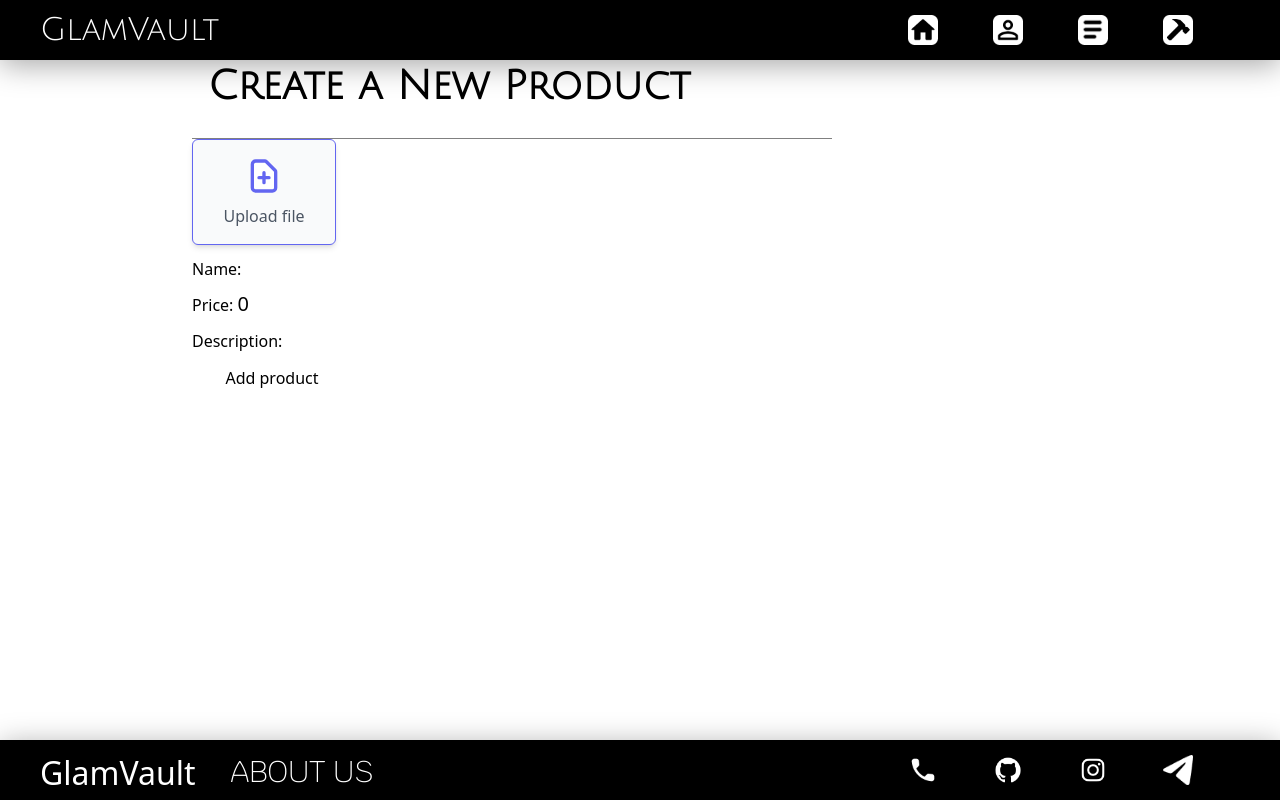
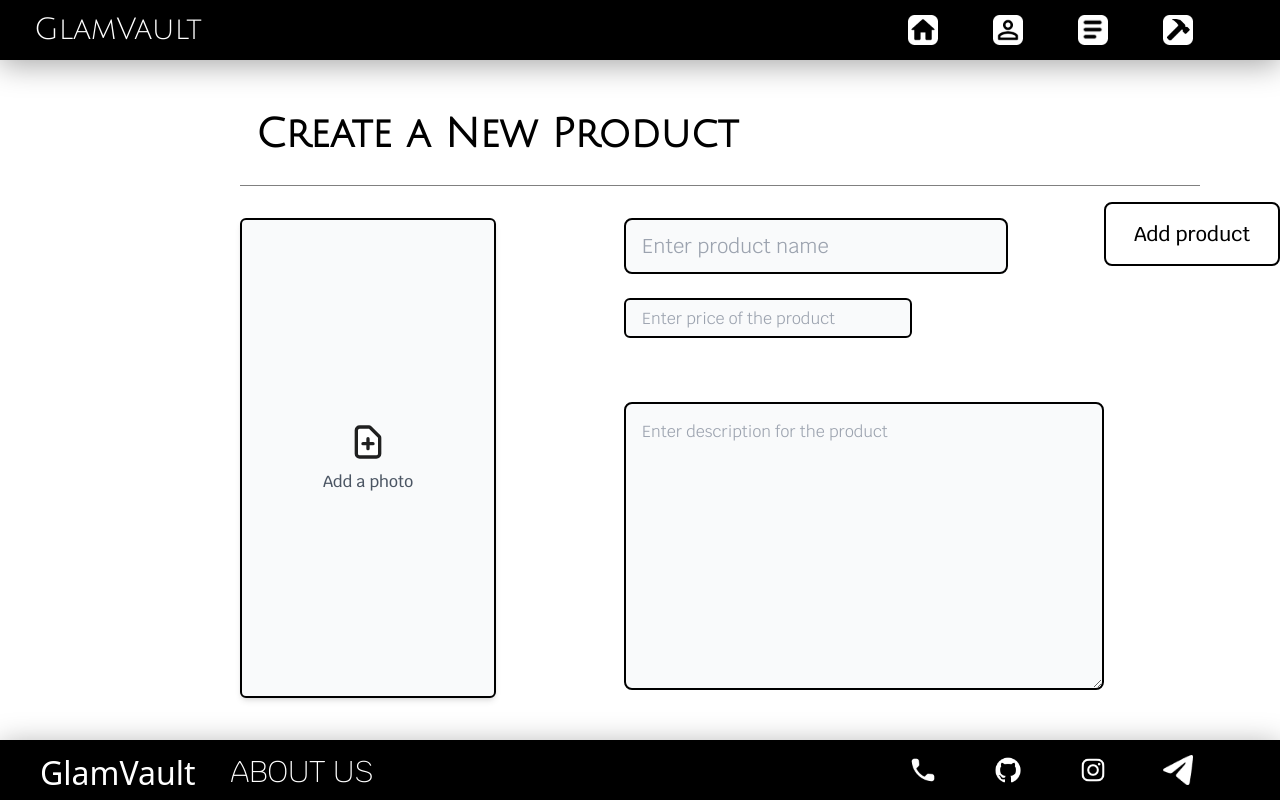
Before and after one commit to Th1ef0/GlamVault, a SvelteKit app: page /admin in a window 1280 px wide. Built offline with nearby package versions, Linux system fonts and the light colour scheme; a web font is replaced by a local one.

Commit message:
Fix admin page + minor changes

```diff
--- a/package.json
+++ b/package.json
@@ -31,6 +31,7 @@
 	"type": "module",
 	"dependencies": {
 		"@eslint/js": "^9.6.0",
+		"@supabase/supabase-js": "^2.44.4",
 		"axios": "^1.7.2",
 		"svelte-routing": "^2.13.0"
 	},
--- a/src/lib/components/Header.svelte
+++ b/src/lib/components/Header.svelte
@@ -3,9 +3,10 @@
 </script>
 
 <div class="header">
- <div class="text">
-  GlamVault
- </div>
+    <a href="/" class="text-white font-Julius font-normal text-3xl ml-6 transition-all duration-300
+    hover:translate-y-[-0.125rem] hover:transition-all hover:duration-300">
+        GlamVault
+    </a>
 
  <NavigationBar />
 </div>
--- /dev/null
+++ b/src/lib/components/MainButton.svelte
@@ -0,0 +1,7 @@
+<button
+    type="submit"
+    class="border-2 border-black rounded-lg bg-white font-Krub text-xl w-44 h-16 font-medium transition-all duration-300
+    hover:text-white hover:bg-black hover:transition-all hover:duration-300"
+>
+    Add product
+</button>
--- a/src/routes/admin/+page.svelte
+++ b/src/routes/admin/+page.svelte
@@ -1,129 +1,193 @@
 <script lang="ts">
     import axios from "axios";
-    import {navigate} from "svelte-routing";
+    import { navigate } from "svelte-routing";
+    import MainButton from "$lib/components/MainButton.svelte";
+    import { createClient } from '@supabase/supabase-js'
 
-    let name = "";
-    let description = "";
-    let price = 0.0;
 
-    function getBase64(): Promise<string> {
-        return new Promise((resolve, reject) => {
-           const reader = new FileReader();
-           const input = document.querySelector("#upload") as HTMLInputElement;
-           const files = input.files as FileList;
-           const file = files[0];
-           reader.readAsDataURL(file);
-           reader.onload = function () {
-             resolve(reader.result as string);
-           };
-           reader.onerror = function (error) {
-             reject(error);
-           };
-        });
-    }
+    const supabase = createClient('https://agkxhhrlhamiyvutsgnb.supabase.co',
+    'eyJhbGciOiJIUzI1NiIsInR5cCI6IkpXVCJ9.eyJpc3MiOiJzdXBhYmFzZSIsInJlZiI6ImFna3hoaHJsaGFtaXl2dXRzZ25iIiwicm9sZSI6ImFub24iLCJpYXQiOjE3MjE1NjI1NzQsImV4cCI6MjAzNzEzODU3NH0.nHUiErQULQlJJOCgMJjpT09BH-BJhY9LaC_T9t2jdLA')
 
-    async function addProduct(img: string) {
+    let name: string;
+    let description: string;
+    let price: number;
+    let selected: File;
+    let photo_flag = false;
+    let error_text = "";
+
+    const link = "https://agkxhhrlhamiyvutsgnb.supabase.co/storage/v1/object/public/images/"
+
+    async function addProduct(img: File) {
         const formData = new FormData();
         formData.append("name", name);
         formData.append("description", description);
         formData.append("price", price.toString());
 
-        await axios.post(
+        const { data, error } = await supabase.storage.from('images').upload(`gv_${name}.png`, img);
+        if (error) {
+            error_text = "Error while uploading image."
+            console.log(error);
+            return;
+        }
+        else {
+            error_text = "";
+            console.log("Success! =D")
+        }
+
+        await axios
+            .post(
                 "http://127.0.0.1:8000/products/new/",
                 {
                     name: name,
                     description: description,
                     price: price,
-                img: img,
+                    img: link + `gv_${name}.png`,
                 },
                 {
                     headers: {
-                    'Content-Type': 'application/json'
-                }
-            }
+                        "Content-Type": "application/json",
+                    },
+                },
             )
             .then(function (response) {
                 console.log(response);
-                navigate('/')
+                navigate("/");
             })
             .catch(function (error) {
+                error_text = "Error while adding product"
                 console.log(error);
-            })
+            });
+        console.log("Here")
     }
 </script>
 
-<div class="full">
+<div class="ml-60">
     <p class="title-main">Create a New Product</p>
-    <div class="divider"/>
-    <form on:submit|preventDefault={() => {getBase64().then(img => {addProduct(img)})}} method="get">
-        <div class="rounded-md border border-indigo-500 bg-gray-50 p-4 shadow-md w-36">
-            <label for="upload" class="flex flex-col items-center gap-2 cursor-pointer">
-                <svg xmlns="http://www.w3.org/2000/svg" class="h-10 w-10 fill-white stroke-indigo-500"
-                     viewBox="0 0 24 24" stroke="currentColor" stroke-width="2">
-                    <path stroke-linecap="round" stroke-linejoin="round"
+    <div class="divider" />
+    <form
+        on:submit|preventDefault={() => {
+            error_text = "";
+            addProduct(selected);
+        }}
+        method="get"
+        class="form-container"
+    >
+        {#if photo_flag}
+        <div class="flex flex-col">
+            <label for="upload" class="flex flex-col items-center gap-2 cursor-pointer
+                rounded-md border-4 border-black bg-gray-50 p-4 shadow-md h-[30rem] w-96 mt-8 justify-center
+                transition-all duration-300 hover:shadow-2xl hover:transition-all hover:duration-300">
+                <svg
+                    xmlns="http://www.w3.org/2000/svg"
+                    class="h-10 w-10 fill-white stroke-[#202020]"
+                    viewBox="0 0 24 24"
+                    stroke="currentColor"
+                    stroke-width="2">
+                    <path
+                        stroke-linecap="round"
+                        stroke-linejoin="round"
                         d="M9 13h6m-3-3v6m5 5H7a2 2 0 01-2-2V5a2 2 0 012-2h5.586a1 1 0 01.707.293l5.414 5.414a1 1 0 01.293.707V19a2 2 0 01-2 2z"/>
                 </svg>
-                <span class="text-gray-600 font-medium">Upload file</span>
+                <span class="text-gray-600 text-2xl font-medium font-Krub">Photo added successfully</span>
+                <input
+                    id="upload"
+                    accept=".png, .jpg"
+                    type="file"
+                    class="hidden"
+                    on:change={(event) => {
+                        if (!event.target) { return; }
+                        const file = event.target.files[0];
+                        selected = file;
+                    }}
+                />
             </label>
-            <input id="upload" accept="image/*" type="file" class="hidden"/>
+            <p>File: {selected.name}</p>
         </div>
+        {:else}
+            <label
+                for="upload" class="flex flex-col items-center gap-2 cursor-pointer
+                rounded-md border-2 border-black bg-gray-50 p-4 shadow-md h-[30rem] w-96 mt-8 justify-center
+                transition-all duration-300 hover:shadow-2xl hover:transition-all hover:duration-300">
+                <svg
+                    xmlns="http://www.w3.org/2000/svg"
+                    class="h-10 w-10 fill-white stroke-[#202020]"
+                    viewBox="0 0 24 24"
+                    stroke="currentColor"
+                    stroke-width="2">
+                    <path
+                        stroke-linecap="round"
+                        stroke-linejoin="round"
+                        d="M9 13h6m-3-3v6m5 5H7a2 2 0 01-2-2V5a2 2 0 012-2h5.586a1 1 0 01.707.293l5.414 5.414a1 1 0 01.293.707V19a2 2 0 01-2 2z"/>
+                </svg>
+                <span class="text-gray-600 font-medium font-Krub">Add a photo</span>
+                <input
+                    id="upload"
+                    accept=".png, .jpg"
+                    type="file"
+                    class="hidden"
+                    on:change={(event) => {
+                        const file = event.target.files[0];
+                        selected = file;
+                        photo_flag = true;
+                    }}
+                />
+            </label>
+        {/if}
 
         <div class="form-main">
-            <label>
-                Name:
-                <input type="text" class="form-element" bind:value={name}/>
-            </label>
-            <label>
-                Price:
-                <input type="number" step="0.01" class="form-element" bind:value={price}/>
-            </label>
-            <label>
-                Description:
             <input
                 type="text"
-                        class="form-element"
+                class=" bg-gray-50 border-2 border-black rounded-lg font-Krub text-xl h-14 w-96 pl-4
+            transition-all duration-300 hover:shadow-2xl hover:transition-all hover:duration-300"
+                bind:value={name}
+                placeholder="Enter product name"
+            />
+            <input
+                type="number"
+                step="0.01"
+                bind:value={price}
+                placeholder="Enter price of the product"
+                class="bg-gray-50 mt-6 border-2 border-black rounded-md pl-4 font-Krub text-base h-10 w-72
+            transition-all duration-300 hover:shadow-2xl hover:transition-all hover:duration-300"
+            />
+            <div>
+                <textarea
                     bind:value={description}
+                    placeholder="Enter description for the product"
+                    class="bg-gray-50 border-2 border-black rounded-lg mt-16 w-[30rem] h-72 pl-4 pt-4 placeholder:align-top
+                font-Krub text-base transition-all duration-300 hover:shadow-2xl hover:transition-all hover:duration-300"
                 />
-            </label>
-            <button type="submit" class="form-button">Add product</button>
+            </div>
+        </div>
+        <div class="flex flex-col">
+            <div class="mt-4">
+                <MainButton />
+            </div>
+            <div class="text-red-600">
+                {error_text}
+            </div>
         </div>
     </form>
 </div>
 
 <style>
-    /* Поменять на новый невероятный компонент, чтобы был reusable и были ПРОПС */
-    .form-button {
-        margin-top: 1%;
-        width: 10rem;
-        height: 1.75rem;
+    .form-container {
+        display: flex;
+        flex-direction: row;
     }
 
     .form-main {
         display: flex;
         flex-direction: column;
-    }
-
-    .form-element {
-        margin-top: 1%;
-        width: 20rem;
-        height: 1.5rem;
-        font-size: 1.25rem;
-    }
-
-    .title-secondary {
-        margin-bottom: 0%;
-        margin-top: 3%;
-        font-family: "Krub", sans-serif;
-        font-size: 1.25rem;
-        font-style: normal;
-        font-weight: 600;
+        margin-top: 2rem;
+        margin-left: 8rem;
     }
 
     .divider {
         margin-top: 2%;
         min-height: 0.1rem;
         background-color: gray;
-        width: 40rem;
+        width: 60rem;
     }
 
     .title-main {
@@ -133,10 +197,7 @@
         text-align: left;
         color: black;
         margin-bottom: 0;
+        margin-top: 3rem;
         margin-left: 1rem;
     }
-
-    .full {
-        margin-left: 15%;
-    }
 </style>
--- a/src/routes/product/[id]/+page.svelte
+++ b/src/routes/product/[id]/+page.svelte
@@ -34,7 +34,9 @@
 
 {#if product}
     <div class="product-whole">
-        <img class="primary-image" src={product.img} alt="Product 1"/>
+        <div class="overflow-hidden">
+            <img class="primary-image" src={product.img} alt="Product"/>
+        </div>
         <div class="product-info block-inline">
             <h2 class="product-title">{product.name}</h2>
             <div class="divider"/>
@@ -148,7 +150,7 @@
         max-width: 30%;
         border-radius: 3%;
         display: inline-block;
-        vertical-align: top;
+        vertical-align: middle;
         border-color: black;
         border: solid 0.125rem;
         box-shadow: 0.25rem 0.25rem 0.25rem gray;
--- a/tailwind.config.js
+++ b/tailwind.config.js
@@ -2,7 +2,12 @@
 export default {
   content: ['./src/**/*.{html,js,svelte,ts}'],
   theme: {
-    extend: {}
+    extend: {
+      fontFamily: {
+        Krub: ['Krub', 'sans-serif'],
+        Julius: ['Julius Sans One', 'sans-serif'],
+      }
+    }
   },
   plugins: []
 };
```
Also changed, not shown: src/lib/components/LinkBar.svelte (+9 -3 lines), src/routes/shoppingList/+page.svelte (+4 -3 lines), 2 other files (tests, documents, lock files or other folders). Lines whose indentation alone changed are shown as unchanged.
